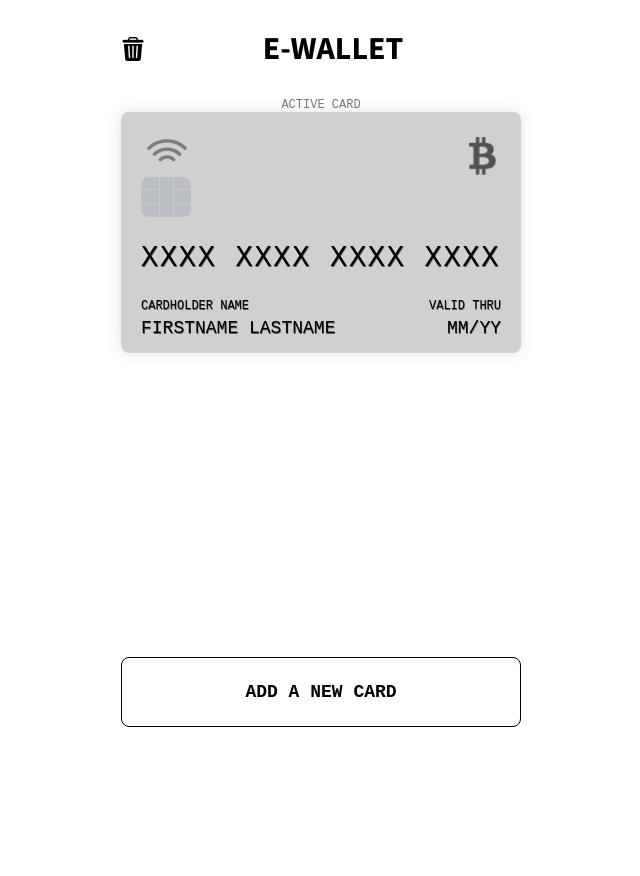
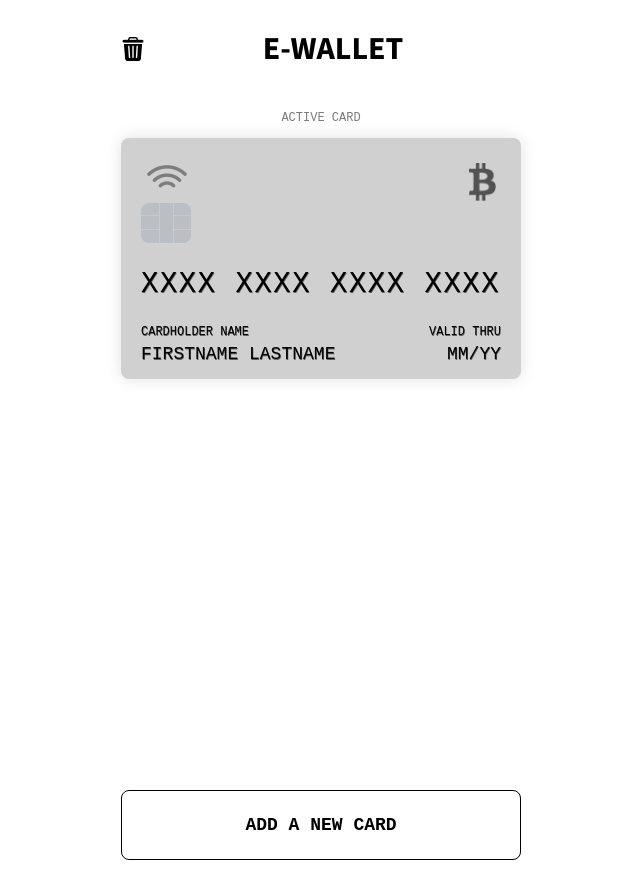
Before and after one commit to Egeeoz/js_2023_kungFuPants_eWallet, a React (Vite) app: page / in a window 1280 px wide. Shown: the whole page, without its empty margins (319-959 px from the left). Before the commit the page ends 800 px from the top, so only its background shows below. Built offline with nearby package versions, Linux system fonts and the light colour scheme; a web font is replaced by a local one.

Commit message:
Css fixes and cleaned code, added comments

```diff
--- a/src/Components/Card.tsx
+++ b/src/Components/Card.tsx
@@ -14,7 +14,6 @@ const CardList: React.FC<CardProps> = ({
   icon,
   text,
 }) => {
-  console.log(vendor);
   const cardStyle = {
     backgroundColor: bgColor,
     color: text,
@@ -22,7 +21,6 @@ const CardList: React.FC<CardProps> = ({
   const iconImg = {
     backgroundImage: `url(${icon})`,
   };
-  console.log(bgColor);
   return (
     <div style={cardStyle} className={`card ${vendor}`}>
       <div className="logoRow">
--- a/src/Components/CardStack.tsx
+++ b/src/Components/CardStack.tsx
@@ -1,25 +1,25 @@
-import "../abstracts/cardstack.scss"
+import "../abstracts/cardstack.scss";
 import Card from "./Card";
 import { CardProps } from "../models/CardProps";
 
 interface CardStackProps {
   onClick: (nmr: string) => void;
-  cards: CardProps[]
+  cards: CardProps[];
 }
 
 const CardStack: React.FC<CardStackProps> = ({ onClick, cards }) => {
-  const inactiveCardsArray: CardProps[] = cards.filter(card => !card.active)
-
-  const totalMarginBottom = `${inactiveCardsArray.length *25}px`;
+  const inactiveCardsArray: CardProps[] = cards.filter((card) => !card.active);
 
   return (
-    <div className="card-list-container" style={{ marginBottom: totalMarginBottom }}>
-      {
-      inactiveCardsArray.map((card, index) => (
-        <div className="card-list" key={index} style={{ marginBottom: `-250px` }} onClick={() => onClick(card.cardNumber)}>
-          <Card
-            {...card}
-          />
+    <div className="card-list-container">
+      {inactiveCardsArray.map((card, index) => (
+        <div
+          className="card-list"
+          key={index}
+          style={{ marginBottom: `-250px` }}
+          onClick={() => onClick(card.cardNumber)}
+        >
+          <Card {...card} />
         </div>
       ))}
     </div>
--- a/src/Components/TextInput.tsx
+++ b/src/Components/TextInput.tsx
@@ -10,7 +10,6 @@ type InputData = {
   cardHolderName: string;
   validThru: string;
   ccv: string;
-  // vendor?: any;
 };
 
 const TextInput: React.FC = () => {
@@ -56,14 +55,8 @@ const TextInput: React.FC = () => {
       JSON.stringify(cards.filter((c) => !c.cardNumber.includes("X")))
     );
 
-    // Hide notification after 3 seconds
-    // setTimeout(() => {
-    //   setShowNotification(false);
-    // }, 3000);
+    setShowNotification(true);
 
-    setShowNotification(true);
-    // Redirect to another page or perform any other action
-    console.log(e);
     setTimeout(function () {
       setShowNotification(false);
       window.location.reload();
@@ -76,6 +69,7 @@ const TextInput: React.FC = () => {
 
   return (
     <form className="form" onSubmit={handleSubmit}>
+      {/* Conditional rendering for notification */}
       <div className={`notification ${showNotification ? "show" : ""}`}>
         Card has been successfully added.
       </div>
--- a/src/Components/Top.tsx
+++ b/src/Components/Top.tsx
@@ -5,17 +5,18 @@ interface Props {
   smalltext: string;
   text: string;
   icon?: React.ReactNode;
+  className?: string;
 }
 
 //Top component
-const Top = ({ text, smalltext, icon }: Props) => {
+const Top = ({ text, smalltext, icon, className }: Props) => {
   return (
     <>
       <section className="head">
         {icon}
         <h1>{text}</h1>
       </section>
-      <p>{smalltext}</p>
+      <p className={className}>{smalltext}</p>
     </>
   );
 };
--- a/src/Pages/Home.tsx
+++ b/src/Pages/Home.tsx
@@ -8,15 +8,15 @@ import { useEffect, useState } from "react";
 import { CardProps } from "../models/CardProps";
 import { key } from "../constants/LocalStorageKey";
 import { initialCards } from "../constants/InitialCards";
-
-// Thrashcan Icon
-// const deteleIcon = <a className="deleteIcon" href=""></a>;
+import "../abstracts/home.scss";
 
 const Home = () => {
   const addButton = ButtonLinks.find((link) => link.key === "addNewButton");
 
+  // State for notification
   const [showNotification, setShowNotification] = useState(false);
 
+  // State for showing the chosen active card
   const [activeCard, setActiveCard] = useState<CardProps | undefined>(() => {
     const storedValue = localStorage.getItem(key);
     const parsedValue: CardProps[] = storedValue && JSON.parse(storedValue);
@@ -25,17 +25,17 @@ const Home = () => {
       : undefined;
   });
 
+  //State for storing cards, if no cards are in localstorage then it shows basic card as active
   const [cards, setCards] = useState<CardProps[]>(() => {
     const storedValue = localStorage.getItem(key);
-    console.log(storedValue);
     if (storedValue) {
       return JSON.parse(storedValue);
     }
     setActiveCard(initialCards[0]);
     return initialCards;
   });
-  // console.log("JSON.stringify(initalCards", JSON.stringify(initialCards));
 
+  // Function to delete current active card, also includes function for notification
   const deleteActiveCard = () => {
     if (activeCard) {
       // Filter out the active card and update the state with the remaining cards
@@ -65,6 +65,7 @@ const Home = () => {
     }
   };
 
+  // Setting new active card
   const setNewActiveCard = (cardNumber: string) => {
     setCards((prevCards) => {
       const updatedCards = prevCards.map((card) => ({
@@ -78,16 +79,18 @@ const Home = () => {
     });
   };
 
+  // Rendering out card
   useEffect(() => {
     localStorage.setItem(key, JSON.stringify(cards));
   }, [cards]);
 
+  // Thrashcan Icon
   const deleteIcon = (
     <div className="deleteIcon" onClick={deleteActiveCard}></div>
   );
 
   return (
-    <>
+    <section className="homeContainer">
       {/* Conditional rendering for notification */}
       <div className={`notification ${showNotification ? "show" : ""}`}>
         Card has been successfully deleted.
@@ -102,7 +105,7 @@ const Home = () => {
       {addButton && (
         <Button key={addButton.key} text={addButton.text} to={addButton.to} />
       )}
-    </>
+    </section>
   );
 };
 
--- a/src/abstracts/cardstack.scss
+++ b/src/abstracts/cardstack.scss
@@ -3,7 +3,8 @@
   display: flex;
   flex-direction: column;
   min-height: min-content;
-  min-height: 30vh;
+  min-height: 40vh;
   max-height: fit-content;
   margin-bottom: 0rem;
+  overflow: hidden;
 }
--- /dev/null
+++ b/src/abstracts/home.scss
@@ -0,0 +1,7 @@
+.homeContainer {
+  display: flex;
+  flex-direction: column;
+  height: 100%;
+  min-height: 860px;
+  justify-content: space-between;
+}
--- a/src/abstracts/top.scss
+++ b/src/abstracts/top.scss
@@ -16,6 +16,11 @@ p {
   font-size: 12px;
   color: rgba(34, 34, 34, 0.6);
 }
+
+// .smallText {
+//   margin-top: -4rem;
+// }
+
 // Styling for thrashcan placement
 .head {
   display: flex;
```
